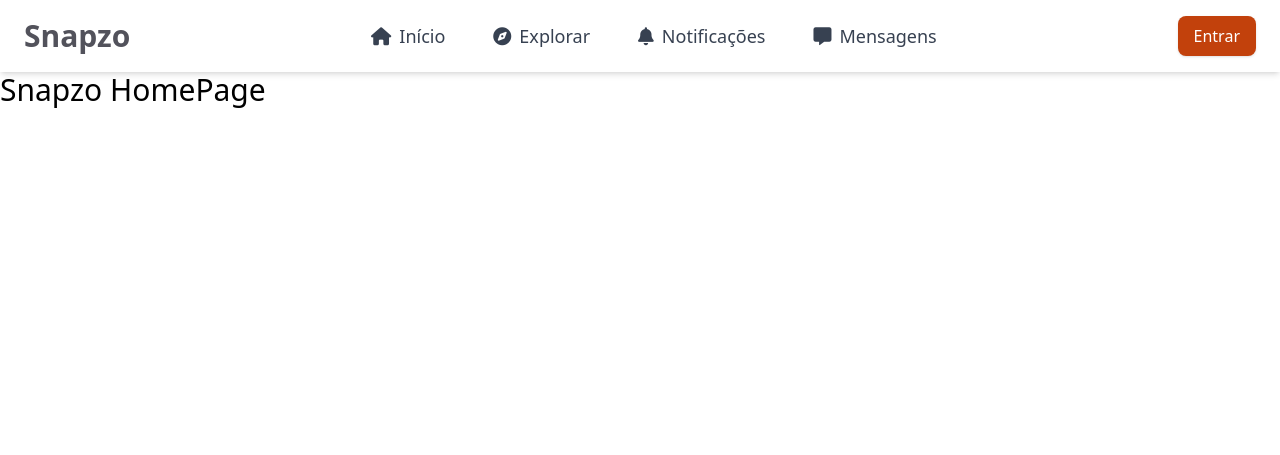
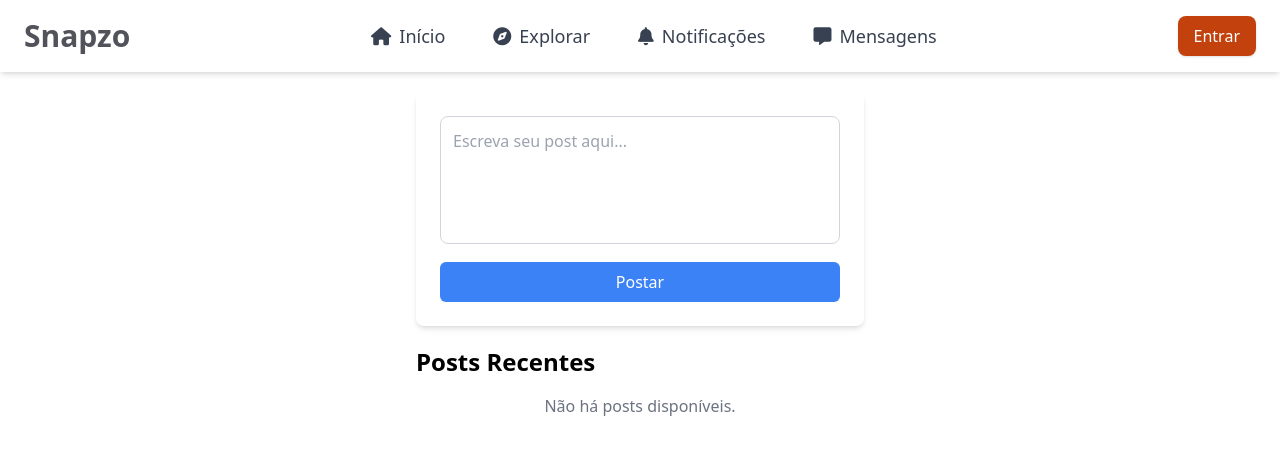
Before and after one commit to PedroSawczuk/snapzo-project, a Django app: page / in a window 1280 px wide. Shown: the top 455 px of the page. Run offline with Django 5.2, Linux system fonts and the light colour scheme; data that the repository does not hold is empty; some libraries are stand-ins or nearby versions.

Commit message:
feat(posts): create and list posts

```diff
--- /dev/null
+++ b/core/forms.py
@@ -0,0 +1,10 @@
+from django import forms
+from posts.models import Post
+
+class PostForm(forms.ModelForm):
+    class Meta:
+        model = Post
+        fields = ['content']
+        widgets = {
+            'content': forms.Textarea(attrs={'placeholder': 'Escreva seu post...', 'rows': 4}),
+        }
--- a/core/templates/homePage.html
+++ b/core/templates/homePage.html
@@ -5,6 +5,54 @@
 {% endblock title %}
 
 {% block main %}
-    <h1 class="text-3xl">Snapzo HomePage</h1>
+{% if messages %}
+<div id="message"
+    class="fixed top-0 left-1/2 transform -translate-x-1/2 bg-red-600 text-white p-6 rounded-lg shadow-lg mb-4 text-center z-50">
+    {% for message in messages %}
+    <p class="text-sm font-semibold">{{ message }}</p>
+    {% endfor %}
+</div>
+{% endif %}
 
+<div class="max-w-md mx-auto my-5">
+    <form method="post" class="bg-white p-6 rounded-lg shadow-md">
+        {% csrf_token %}
+        <textarea name="content" placeholder="Escreva seu post aqui..."
+            class="w-full h-32 p-3 border border-gray-300 rounded-lg resize-none focus:outline-none focus:ring-2 focus:ring-blue-500"
+            required></textarea>
+        <button type="submit"
+            class="mt-3 w-full bg-blue-500 text-white px-4 py-2 rounded-md hover:bg-blue-600 transition">Postar</button>
+    </form>
+</div>
+
+<div class="max-w-md mx-auto my-5">
+    <h2 class="text-2xl font-semibold mb-4">Posts Recentes</h2>
+    {% for post_data in posts %}
+    <div
+        class="bg-white border border-gray-300 rounded-lg shadow-md p-6 mb-4 transition-transform transform hover:scale-105">
+        <p class="text-lg font-bold text-blue-600">{{ post_data.post.user.username }} - <span
+                class="font-normal text-gray-500">{{ post_data.time_since }}</span></p>
+        <p class="text-content">{{ post_data.post.content }}</p>
+    </div>
+    {% empty %}
+    <p class="text-gray-500 text-center">Não há posts disponíveis.</p>
+    {% endfor %}
+</div>
+
+<style>
+    .text-content {
+        max-width: 45ch;
+        white-space: normal;
+        word-wrap: break-word;
+    }
+</style>
+
+<script>
+    setTimeout(() => {
+        const message = document.getElementById('message');
+        if (message) {
+            message.style.display = 'none';
+        }
+    }, 5000);
+</script>
 {% endblock main %}
--- a/core/urls.py
+++ b/core/urls.py
@@ -1,5 +1,5 @@
 from django.urls import *
-from .views import *
+from .views import HomePageView
 
 urlpatterns = [
     path("", HomePageView.as_view(), name="homePage")
--- a/core/views.py
+++ b/core/views.py
@@ -1,5 +1,36 @@
-from django.shortcuts import render
+from django.shortcuts import render, redirect
 from django.views.generic import *
+from django.contrib import messages
+from posts.models import Post
+from .forms import *
+from .utils.timeUtils import time_since
 
-class HomePageView(TemplateView):
+class HomePageView(ListView):
+    model = Post
     template_name = "homePage.html"
+    context_object_name = 'posts'
+    ordering = ['-created_at']
+
+    def get_context_data(self, **kwargs):
+        context = super().get_context_data(**kwargs)
+        context['form'] = PostForm()
+        context['posts'] = [
+            {
+                'post': post,
+                'time_since': time_since(post.created_at)
+            } for post in self.object_list
+        ]
+        return context
+
+    def post(self, request, *args, **kwargs):
+        if not request.user.is_authenticated:
+            messages.error(request, "Você precisa estar autenticado para fazer um post.")
+            return redirect('homePage')
+
+        form = PostForm(request.POST)
+        if form.is_valid():
+            post = form.save(commit=False)
+            post.user = request.user
+            post.save()
+            return redirect('homePage')
+        return self.get(request, *args, **kwargs)
```
Also changed, not shown: core/utils/timeUtils.py (added, +15 -0 lines).
